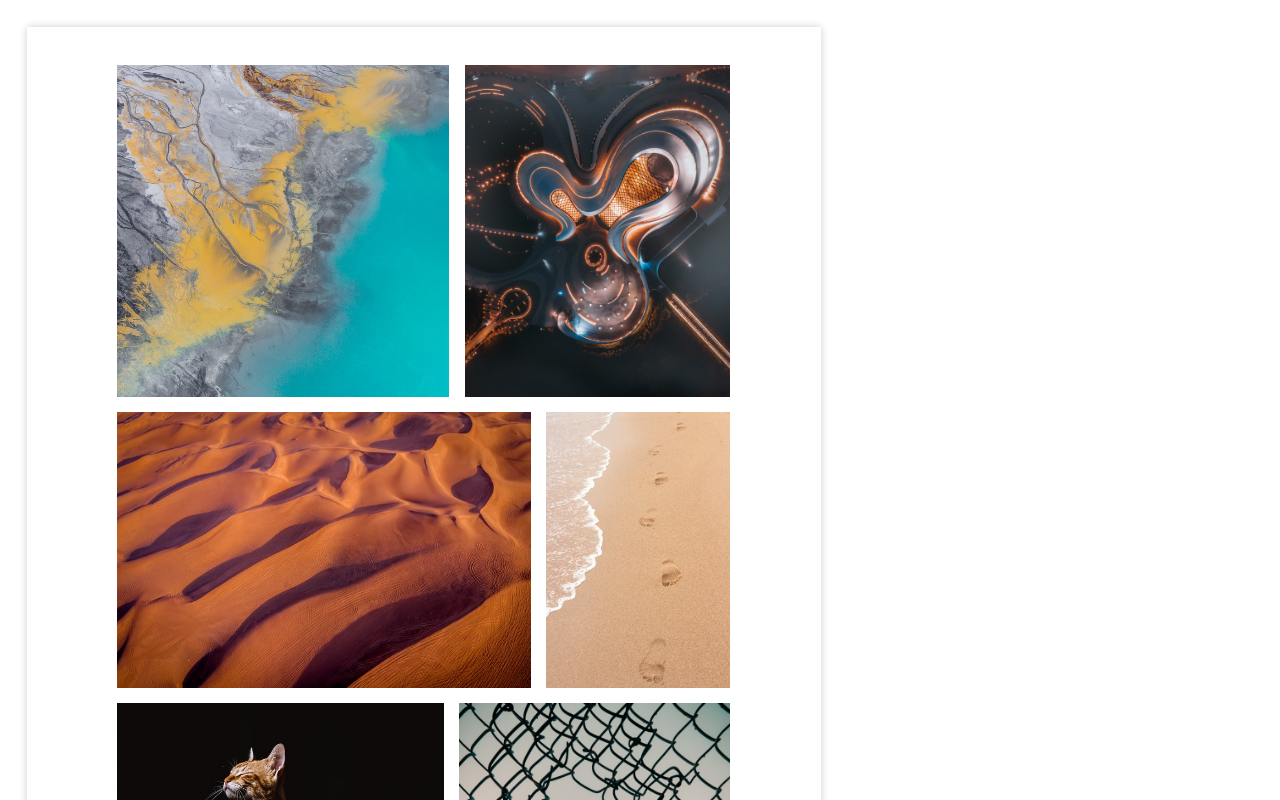
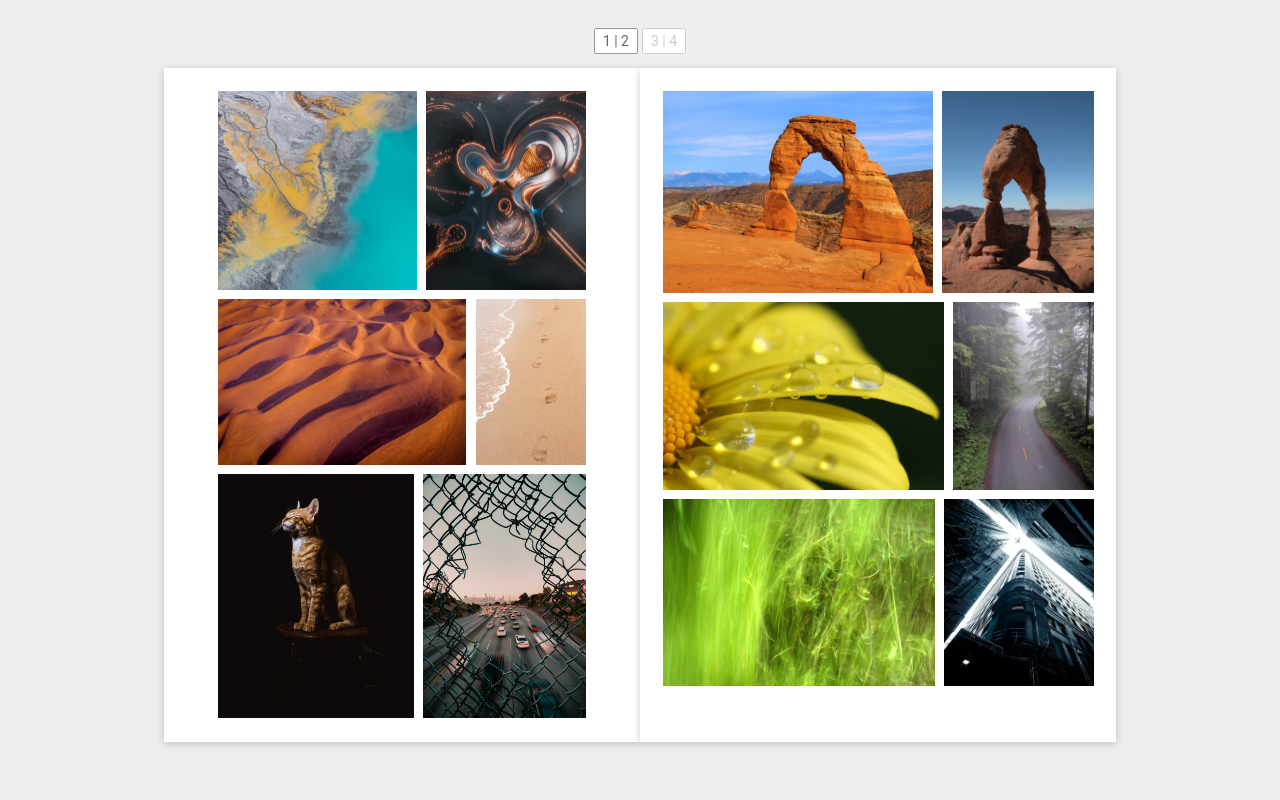
Before and after one commit to oWeRQ/quick-book, a Vue app: page / in a window 1280 px wide. Shown: the top 800 px of the page. Built offline with nearby package versions, Linux system fonts and the light colour scheme.

Commit message:
implement pagination

```diff
--- a/src/App.vue
+++ b/src/App.vue
@@ -44,5 +44,9 @@
 </script>
 
 <style>
-
+  body {
+    margin: 16px;
+    font: 14px Roboto, sans-serif;
+    background: #eee;
+  }
 </style>
--- a/src/components/Pages.vue
+++ b/src/components/Pages.vue
@@ -1,7 +1,10 @@
 <template>
-  <div class="pageList">
-    <div v-for="(page, index) in pages" :key="index" class="page">
-      <PageImage v-for="image in page.images" :key="image.src" :image="image" />
+  <div class="pages">
+    <Pagination :total="pages.length" v-model="offset" />
+    <div class="book">
+      <div v-for="(page, index) in visiblePages" :key="index" class="page" :style="pageStyle">
+        <PageImage v-for="image in page.images" :key="image.src" :image="image" />
+      </div>
     </div>
   </div>
 </template>
@@ -9,34 +12,55 @@
 <script>
   import PageLayout from '../PageLayout';
   import PageImage from './PageImage';
+  import Pagination from './Pagination';
 
-  var layout = new PageLayout(210, 297, 4, {
-    top: 10,
-    right: 10,
-    bottom: 10,
-    left: 10,
+  const scale = 0.6;
+  const width = 210 * scale;
+  const height = 297 * scale;
+
+  const layout = new PageLayout(width, height, 4 * scale, {
+    top: 10 * scale,
+    right: 10 * scale,
+    bottom: 10 * scale,
+    left: 10 * scale,
   });
 
   export default {
     props: ['images'],
+    data() {
+      return {
+        offset: 0,
+      };
+    },
     computed: {
+      pageStyle() {
+        return {
+          width: width + 'mm',
+          height: height + 'mm',
+        };
+      },
       pages() {
         return layout.process(this.images, 6);
-      }
+      },
+      visiblePages() {
+        return this.pages.slice(this.offset * 2, this.offset * 2 + 2);
+      },
     },
     components: {
       PageImage,
+      Pagination,
     }
   }
 </script>
 
-<style>
+<style scoped>
+  .book {
+    display: flex;
+    justify-content: center;
+  }
   .page {
     position: relative;
-    float: left;
-    margin: 5mm;
-    width: 210mm;
-    height: 297mm;
-    box-shadow: 0 0 2mm rgba(0,0,0,.2);
+    background: white;
+    box-shadow: 0 2px 8px rgba(0,0,0,.2);
   }
 </style>
--- /dev/null
+++ b/src/components/Pagination.vue
@@ -0,0 +1,44 @@
+<template>
+	<nav>
+		<span v-for="(page, i) in pages" :key="i" :class="{active: i === value}" @click="$emit('input', i)">{{ page }}</span>
+	</nav>
+</template>
+
+<script>
+	export default {
+		props: [
+			'total',
+			'value',
+		],
+		computed: {
+			pages() {
+				const pages = [];
+				for (let i = 1; i <= this.total; i += 2) {
+					pages.push(i + ' | ' + (i + 1));
+				}
+				return pages;
+			},
+		},
+	};
+</script>
+
+<style scoped>
+	nav {
+		margin: 2em 0 1em;
+		text-align: center;
+	}
+	nav > * {
+		display: inline-block;
+		margin: 0 2px;
+		padding: 4px 8px;
+		color: #ccc;
+		background: white;
+		border: 1px solid #ccc;
+		border-radius: 2px;
+		cursor: pointer;
+	}
+	nav > .active {
+		color: #666;
+		border-color: #999;
+	}
+</style>
```
